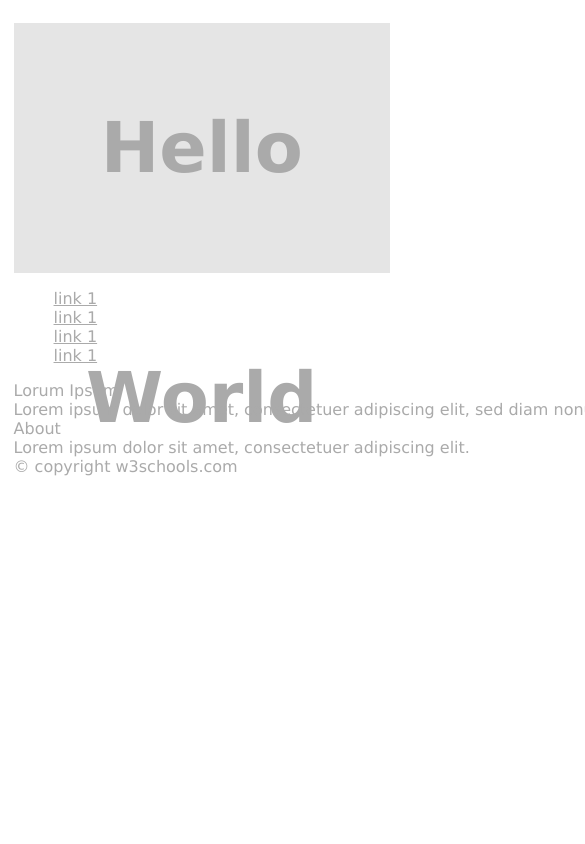
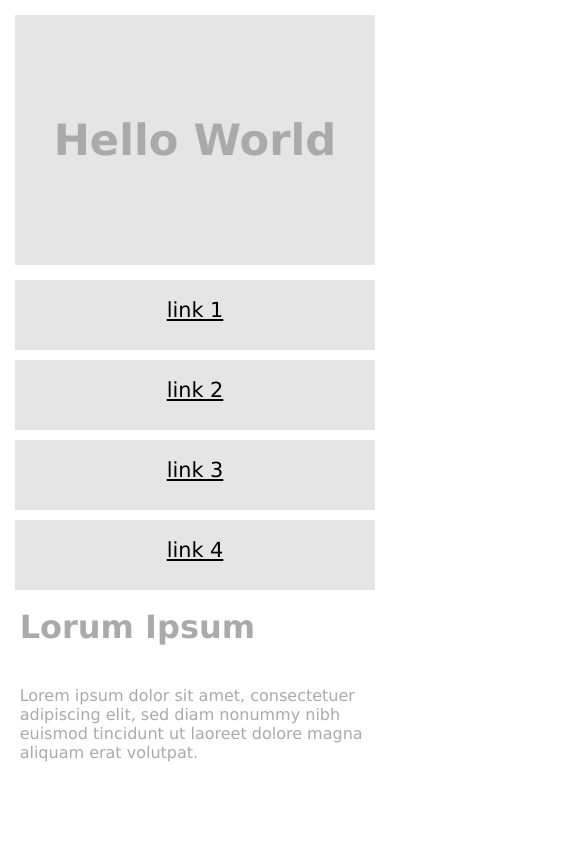
Before and after one commit to song5789/html_css, a website: page html_tutorial/reposive.html in a window 390 px wide. Shown: the top 844 px of the page, 585 px wide, since content can reach past the window. Drawn offline with Linux system fonts and the light colour scheme.

Commit message:
20230518

```diff
--- a/html_tutorial/reponsive.css
+++ b/html_tutorial/reponsive.css
@@ -2,6 +2,18 @@ body,
 html {
   margin: 0;
   height: 100vh;
+}
+/*
+css 변수
+정적
+동적 - 가변 : 넓이를모두 %, vw/vh ... (해당 넓이 / 전체 넓이) * 100
+     - 반응 : 미디어 쿼리
+*/
+:root {
+  --mar-bottom-5px: 5px;
+  --mar-bottom-15px: 15px;
+  --background-light-gray: #e5e5e5;
+  --mar-bottom-40px: 40px;
 }
 * {
   box-sizing: border-box;
@@ -9,16 +21,62 @@ html {
   color: #aaaaaa;
 }
 #container {
-  width: 1440px;
-  height: 900px;
-  padding: 2.77vh 3.47vw;
+  width: 100vw;
+  padding: 15px 1.04vw;
 }
 #header {
-  width: 96.52vw;
+  width: 100%;
   height: 250px;
-  line-height: 250px;
-  font-size: 70px;
+  font-size: 55px;
   font-weight: 700;
+}
+#main {
+  width: 100%;
+  height: 500px;
+  margin-bottom: var(--mar-bottom-15px);
+}
+#sidebar {
+  width: 20.83%;
+  height: 100%;
+}
+#text-container {
+  width: 57.44%;
+  height: 100%;
+  padding: 18px 1.2vw;
+}
+#text-container > div:first-child {
+  width: 100%;
+  font-size: 40px;
+  font-weight: 700;
+  margin-bottom: var(--mar-bottom-40px);
+}
+#rightside {
+  width: 20.83%;
+  height: 100%;
+  padding: 15px;
+}
+#rightside > div:first-child {
+  width: 100%;
+  font-size: 2em;
+  font-weight: 700;
+  margin-bottom: var(--mar-bottom-40px);
+}
+#footer {
+  width: 100%;
+  height: 120px;
+  font-size: 2em;
+}
+li {
+  width: 100%;
+  height: 70px;
+  text-align: center;
+  line-height: 60px;
+  font-size: 1.3em;
+}
+
+a:visited,
+a:link {
+  color: black;
 }
 .flexRow {
   display: flex;
@@ -43,10 +101,47 @@ html {
   content: "";
   clear: both;
 }
+.marginBottom15 {
+  margin-bottom: 15px;
+}
+.marginBottom10 {
+  margin-bottom: 10px;
+}
+.marginleft10 {
+  margin-left: 10px;
+}
 ul {
   list-style-type: none;
+  padding: 0;
+  margin: 0;
 }
 
 .backGray {
-  background-color: #e5e5e5;
+  background-color: var(--background-light-gray);
 }
+
+@media screen and (max-width: 620px) {
+  #container {
+    padding: 15px;
+  }
+  #header {
+    font-size: 2.7em;
+  }
+  #main {
+    flex-direction: column;
+    height: 900px;
+  }
+  #text-container > div:first-child {
+    font-size: 2em;
+  }
+  #sidebar,
+  #text-container,
+  #rightside {
+    width: 100%;
+    margin-left: 0;
+  }
+  #footer {
+    height: 70px;
+    font-size: 1.2em;
+  }
+}
--- a/html_tutorial/reposive.html
+++ b/html_tutorial/reposive.html
@@ -9,30 +9,30 @@
   </head>
   <body>
     <div id="container">
-      <div id="header" class="backGray textAlign"><span>Hello World</span></div>
-      <div id="main">
+      <div id="header" class="backGray marginBottom15 flexRow alignCenter"><span>Hello World</span></div>
+      <div id="main" class="flexRow">
         <div id="sidebar">
           <ul>
-            <li><a href="#">link 1</a></li>
-            <li><a href="#">link 1</a></li>
-            <li><a href="#">link 1</a></li>
-            <li><a href="#">link 1</a></li>
+            <li class="backGray marginBottom10"><a href="#">link 1</a></li>
+            <li class="backGray marginBottom10"><a href="#">link 2</a></li>
+            <li class="backGray marginBottom10"><a href="#">link 3</a></li>
+            <li class="backGray"><a href="#">link 4</a></li>
           </ul>
         </div>
-        <div>
-          <div>
+        <div id="text-container" class="flexColumn marginleft10">
+          <div class="marginBottom15">
             <span>Lorum Ipsum</span>
           </div>
           <div>
             <span>Lorem ipsum dolor sit amet, consectetuer adipiscing elit, sed diam nonummy nibh euismod tincidunt ut laoreet dolore magna aliquam erat volutpat.</span>
           </div>
         </div>
-        <div>
-          <div><span>About</span></div>
-          <div><span>Lorem ipsum dolor sit amet, consectetuer adipiscing elit.</span></div>
+        <div id="rightside" class="backGray flexColumn alignCenter marginleft10">
+          <div class="textAlign"><span>About</span></div>
+          <div class="textAlign"><span>Lorem ipsum dolor sit amet, consectetuer adipiscing elit.</span></div>
         </div>
       </div>
-      <div id="footer"><span>© copyright w3schools.com</span></div>
+      <div id="footer" class="backGray flexRow alignCenter"><span>© copyright w3schools.com</span></div>
     </div>
   </body>
 </html>
```
Also changed, not shown: calender.html (added, +121 -0 lines), html_tutorial/position.html (added, +75 -0 lines).
